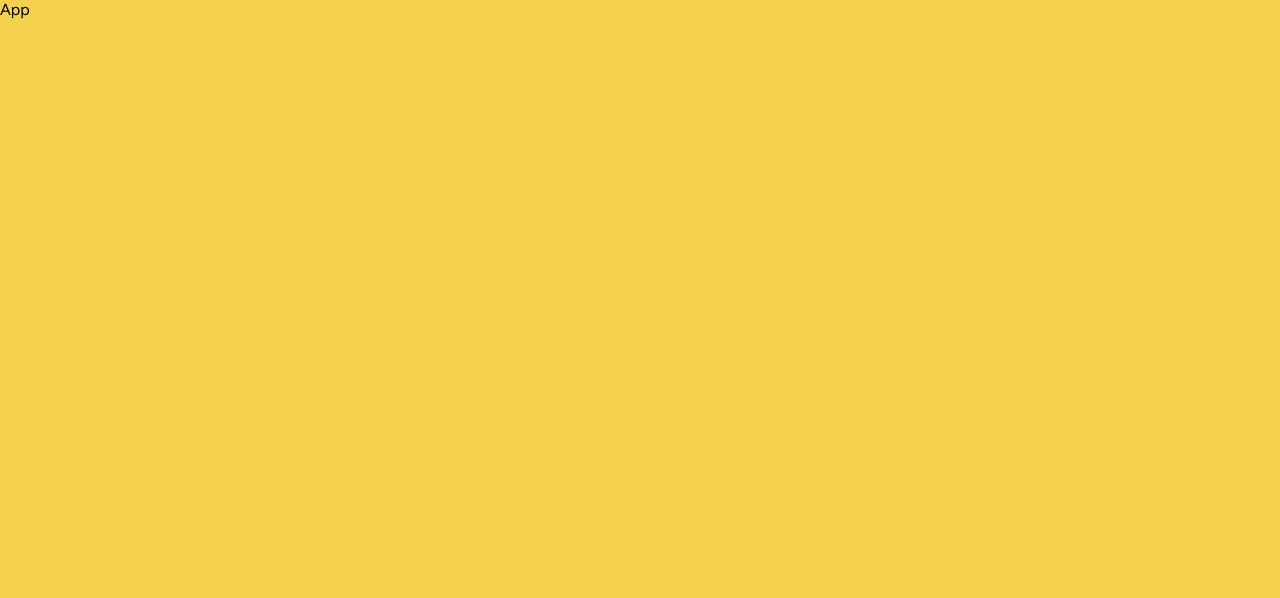
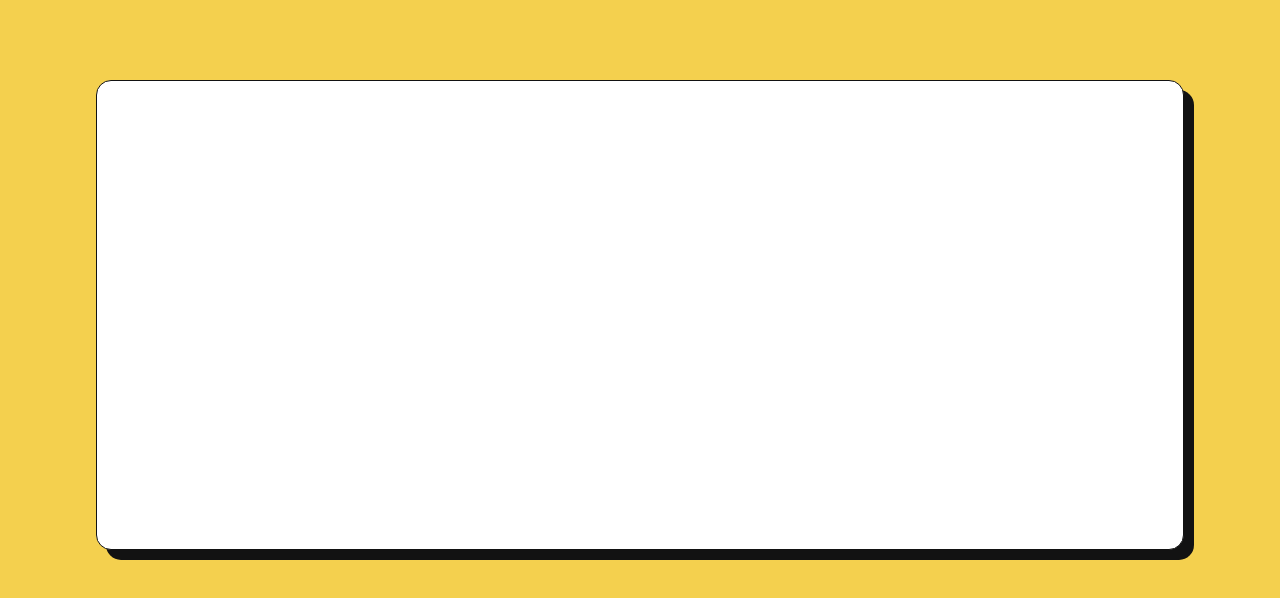
Before and after one commit to JuanBlancodev/blog-preview-card, a React (Vite) app: page / in a window 1280 px wide. Shown: the top 598 px of the page. Built offline with nearby package versions, Linux system fonts and the light colour scheme.

Commit message:
wrapper added

```diff
--- a/src/components/App.jsx
+++ b/src/components/App.jsx
@@ -1,6 +1,20 @@
+import styled from 'styled-components'
+
+const Wrapper = styled.div`
+  margin: 80px auto;
+  width: 85%;
+  height: 470px;
+
+  border-radius: 15px;
+  border: 1px solid var(--color-black);
+  box-shadow: 10px 10px 0 0 var(--color-black);
+`
+
 const App = () => {
   return (
-    <div>App</div>
+    <Wrapper className='bg-white'>
+
+    </Wrapper>
   )
 }
 
--- a/src/css/index.css
+++ b/src/css/index.css
@@ -65,3 +65,12 @@ p{
 .black{
   color: var(--color-black);
 }
+
+/* Background colors */
+.bg-primary{
+  background-color: var(--color-primary);
+}
+
+.bg-white{
+  background-color: var(--color-white);
+}
```
